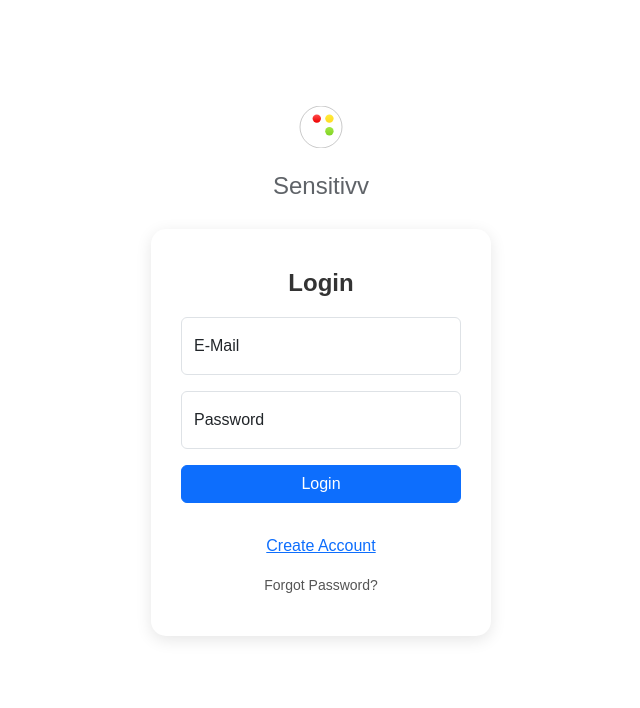
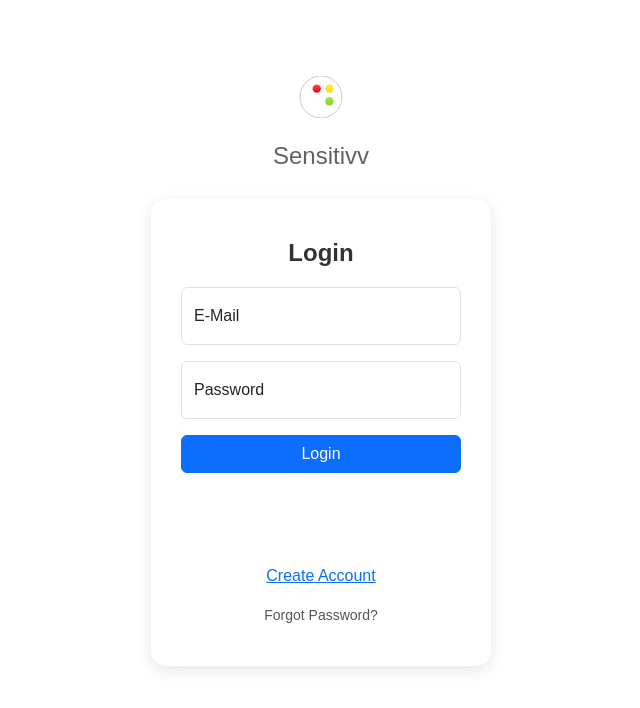
Before and after one commit to gguevara112/cloudtest-Sensitivv, a React (Vite) app: page /login in a window 1280 px wide. Shown: the top 708 px of the page, without its empty margins (319-959 px from the left). Built offline with nearby package versions, Linux system fonts and the light colour scheme.

Commit message:
Google login 0Auth2

```diff
--- a/package.json
+++ b/package.json
@@ -10,13 +10,16 @@
     "preview": "vite preview"
   },
   "dependencies": {
+    "@react-oauth/google": "^0.12.1",
     "@react-spring/parallax": "^9.7.5",
     "@react-spring/web": "^9.7.5",
     "axios": "^1.7.7",
     "bcrypt": "^5.1.1",
     "bootstrap": "^5.3.3",
+    "google-auth-library": "^9.15.0",
     "i18next": "^23.16.4",
     "i18next-browser-languagedetector": "^8.0.0",
+    "jwt-decode": "^4.0.0",
     "lodash": "^4.17.21",
     "masonry-layout": "^4.2.2",
     "mdb-react-ui-kit": "^9.0.0",
--- a/src/components/GlobalComponents/ProfilePopup.jsx
+++ b/src/components/GlobalComponents/ProfilePopup.jsx
@@ -35,7 +35,7 @@ const ProfilePopup = ({ closePopup }) => {
   const handleLogout = () => {
     localStorage.removeItem('userId');
     localStorage.removeItem('userName');
-    navigate('/');
+    navigate('/login');
   };
 
   const handleLanguageChange = (e) => {
--- a/src/main.jsx
+++ b/src/main.jsx
@@ -7,10 +7,15 @@ import './index.css';
 import i18n from './i18n';
 import { I18nextProvider } from 'react-i18next';
 
+// Importa el proveedor de Google OAuth
+import { GoogleOAuthProvider } from '@react-oauth/google';
+
 createRoot(document.getElementById('root')).render(
   <StrictMode>
-    <I18nextProvider i18n={i18n}>
-      <App />
-    </I18nextProvider>
+    <GoogleOAuthProvider clientId="785282538969-nhq7ursh8lkblr90a9rvi0qlg2ejjqmk.apps.googleusercontent.com"> {/* Reemplaza con tu Client ID */}
+      <I18nextProvider i18n={i18n}>
+        <App />
+      </I18nextProvider>
+    </GoogleOAuthProvider>
   </StrictMode>
 );
--- a/src/pages/LogIn.css
+++ b/src/pages/LogIn.css
@@ -82,11 +82,15 @@
     outline: none;
 }
 
+.sdfsdfdsfsdffffff{
+    margin-top: 20px;
+}
+
 /* Botón de login */
 .login-button {
     width: 100%;
     padding: 12px;
-    background-color: #007bff;
+    background-color: #e20100;
     color: #fff;
     font-size: 16px;
     font-weight: bold;
@@ -95,6 +99,7 @@
     cursor: pointer;
     transition: background-color 0.3s;
     margin-top: 10px;
+    margin-bottom: 10px;
 }
 
 .login-button:hover {
--- a/src/pages/LogIn.jsx
+++ b/src/pages/LogIn.jsx
@@ -3,12 +3,39 @@ import { useNavigate } from 'react-router-dom';
 import { useTranslation } from 'react-i18next';
 import i18n from '../i18n';
 import './Login.css';
+import { GoogleLogin } from '@react-oauth/google';
+import {jwtDecode} from 'jwt-decode'; // Necesitamos decodificar el token
 
 const Login = () => {
   const [credentials, setCredentials] = useState({ email: '', password: '' });
   const [error, setError] = useState(null);
   const navigate = useNavigate();
   const { t } = useTranslation();
+
+  const handleGoogleSuccess = (credentialResponse) => {
+    try {
+      // Decodificar el JWT del credentialResponse
+      const decoded = jwtDecode(credentialResponse.credential);
+      const userId = decoded.sub; // El ID único del usuario
+      const name = decoded.name; // Nombre del usuario
+
+      console.log('UserId:', userId);
+      console.log('Name:', name);
+
+      // Opcional: Guarda estos valores en localStorage
+      localStorage.setItem('userId', userId);
+      localStorage.setItem('userName', name);
+      navigate('/home');
+
+      // Aquí puedes enviar el token o los datos al backend si es necesario
+    } catch (error) {
+      console.error('Error al procesar las credenciales de Google:', error);
+    }
+  };
+
+  const handleGoogleError = () => {
+    console.error('Error al iniciar sesión con Google');
+  };
 
   const handleInputChange = (e) => {
     const { name, value } = e.target;
@@ -96,6 +123,15 @@ const Login = () => {
             {t('QkPsYwVzBfHt')}
           </button>
         </form>
+        <div>
+      {/* Botón de inicio de sesión con Google */}
+      <div className="sdfsdfdsfsdffffff">
+        <GoogleLogin
+          onSuccess={handleGoogleSuccess}
+          onError={handleGoogleError}
+        />
+      </div>
+    </div>
         <div className="login-footer mt-4">
           <button onClick={handleSignUpClick} className="btn btn-link">
             {t('ZrNxYfQwGbLt')}
```
Also changed, not shown: server.js (+20 -0 lines), 1 other file (tests, documents, lock files or other folders).
